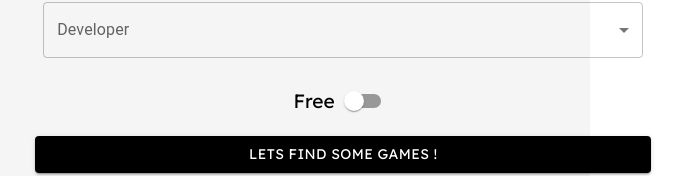
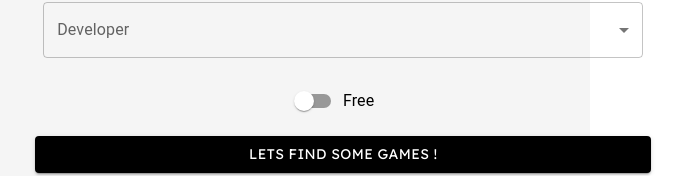
Before and after one commit to shrirang010/Game-Recommendation-System, a React (Vite) app in the folder recommendation-system/: page / in a window 1280 px wide. Shown: the part 366-542 px from the top of the page, without its empty margins (345-1028 px from the left). Built offline with nearby package versions, Linux system fonts and the light colour scheme.

Commit message:
feat: Add free button logic

```diff
--- a/recommendation-system/src/App.tsx
+++ b/recommendation-system/src/App.tsx
@@ -50,6 +50,7 @@ export default function MyApp() {
               categories={el.categories}
               developer={el.developer}
               release_date={el.release_date}
+              free={el.free}
             />
           );
         })}
--- a/recommendation-system/src/components/free/free.tsx
+++ b/recommendation-system/src/components/free/free.tsx
@@ -1,11 +1,31 @@
-import { Switch } from "@mui/material";
 import style from "./free.module.css";
+import * as React from "react";
+import FormGroup from "@mui/material/FormGroup";
+import FormControlLabel from "@mui/material/FormControlLabel";
+import Switch from "@mui/material/Switch";
+import allStore from "../../store/store";
 
 const free = () => {
+  const free = allStore((state) => state.free);
+  const setFree = allStore((state) => state.setFree);
+
+  const handleClick = () => {};
+
   return (
     <div className={style.switch}>
-      <div className={style.free}>Free </div>
-      <Switch />
+      {/* <div className={style.free}>Free </div> */}
+      <FormControlLabel
+        control={
+          <Switch
+            checked={free}
+            onClick={() => {
+              setFree(!free);
+            }}
+          />
+        }
+        label="Free"
+        sx={{ color: "#000000" }}
+      />
     </div>
   );
 };
--- a/recommendation-system/src/components/gameCard/gameCard.tsx
+++ b/recommendation-system/src/components/gameCard/gameCard.tsx
@@ -7,6 +7,7 @@ interface proptype {
   categories: string[];
   developer: string[];
   release_date: string;
+  free: string;
 }
 
 const gameCard = (props: proptype) => {
@@ -48,6 +49,9 @@ const gameCard = (props: proptype) => {
 
       <div className={style.title}>Release Date</div>
       <div>{props.release_date}</div>
+
+      <div className={style.title}>Free</div>
+      <div>{props.free === "TRUE" ? "Yes" : "No"}</div>
     </div>
   );
 };
--- a/recommendation-system/src/components/submitbutton/submitbutton.tsx
+++ b/recommendation-system/src/components/submitbutton/submitbutton.tsx
@@ -16,9 +16,11 @@ interface game_info {
 }
 
 export default function button() {
-  let gen = allStore((state) => state.genres);
-  let cat = allStore((state) => state.categories);
-  let dev = allStore((state) => state.developers);
+  const gen = allStore((state) => state.genres);
+  const cat = allStore((state) => state.categories);
+  const dev = allStore((state) => state.developers);
+  const free = allStore((state) => state.free);
+  const free_str = free.toString().toUpperCase();
   const setGame = allStore((state) => state.setGame);
 
   let games: game_info[] = [];
@@ -27,7 +29,7 @@ export default function button() {
     <Button
       variant="contained"
       onClick={() => {
-        games = get_data(gen, cat, dev, "FALSE");
+        games = get_data(gen, cat, dev, free_str);
         setGame(games);
       }}
       sx={{ fontFamily: "Readex Pro, sans-serif", backgroundColor: "#000000" }}
--- a/recommendation-system/src/store/store.ts
+++ b/recommendation-system/src/store/store.ts
@@ -18,11 +18,13 @@ interface DBase {
   genres: [];
   categories: [];
   developers: [];
+  free: boolean;
 
   setGame: (data: game_info[]) => void;
   setGenre: (data: []) => void;
   setCategory: (data: []) => void;
   setDeveloper: (data: []) => void;
+  setFree: (data: boolean) => void;
 }
 
 const allStore = create<DBase>((set) => ({
@@ -30,6 +32,7 @@ const allStore = create<DBase>((set) => ({
   genres: [],
   categories: [],
   developers: [],
+  free: false,
 
   setGame: (data: game_info[]) => {
     set(() => ({
@@ -54,6 +57,12 @@ const allStore = create<DBase>((set) => ({
       developers: data,
     }));
   },
+
+  setFree: (data: boolean) => {
+    set(() => ({
+      free: data,
+    }));
+  },
 }));
 
 export default allStore;
```
